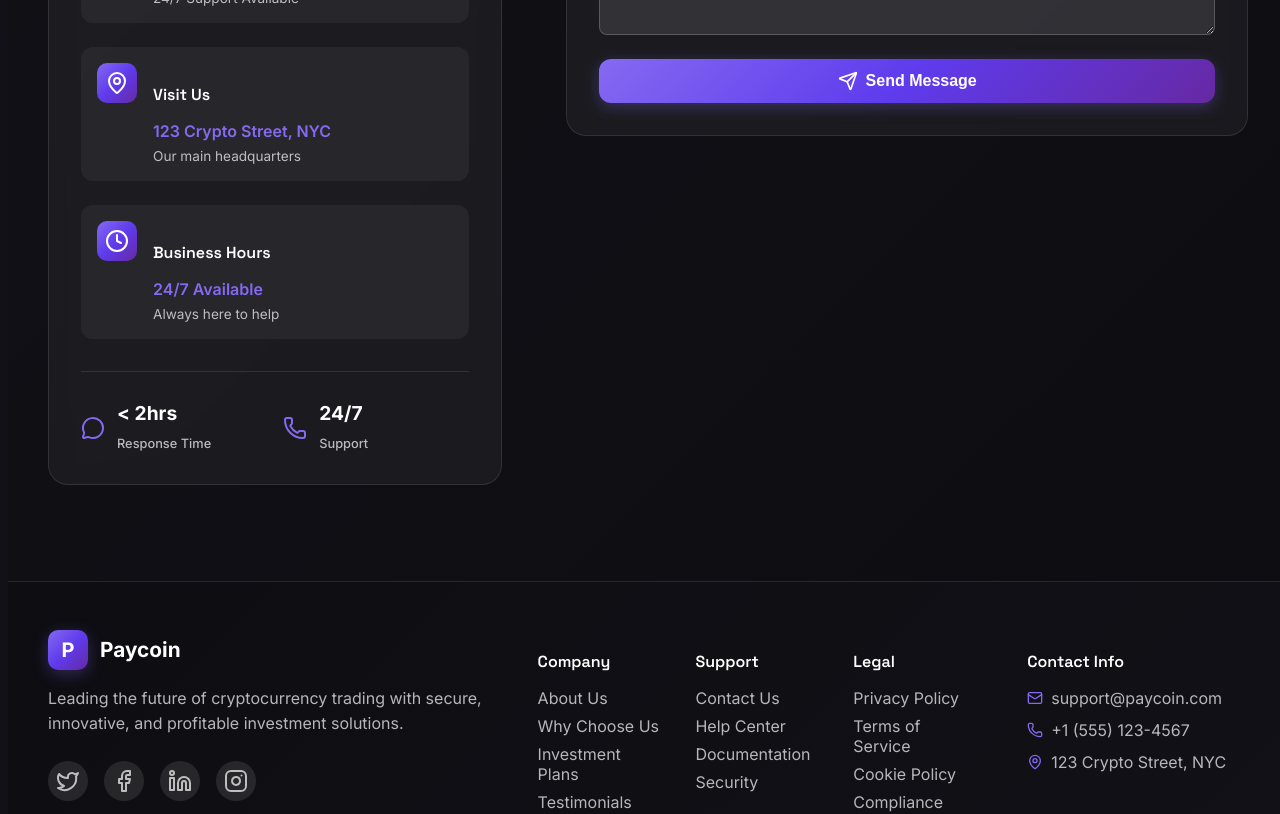
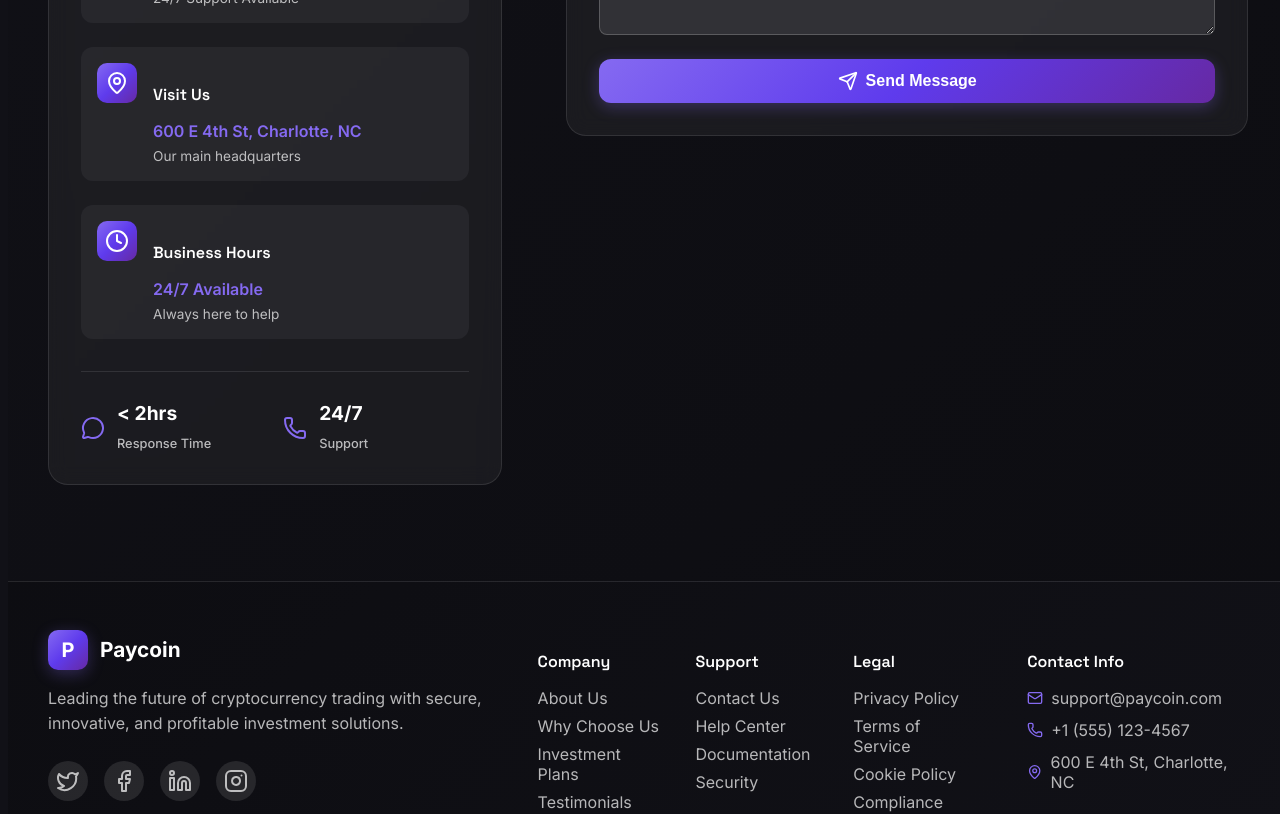
Before and after one commit to KelechiEze/paychoin, a Next.js app: page / in a window 1280 px wide. Shown: the part 8040-8854 px from the top of the page. Built offline with nearby package versions, Linux system fonts and the light colour scheme.

Commit message:
added new stuff

```diff
--- a/src/app/components/ContactForm.tsx
+++ b/src/app/components/ContactForm.tsx
@@ -55,7 +55,7 @@ const ContactForm = () => {
     {
       icon: MapPin,
       title: 'Visit Us',
-      value: '123 Crypto Street, NYC',
+      value: '600 E 4th St, Charlotte, NC',
       description: 'Our main headquarters'
     },
     {
--- a/src/app/components/Footer.tsx
+++ b/src/app/components/Footer.tsx
@@ -58,7 +58,7 @@ const Footer = () => {
             </div>
             <div className="contact-item">
               <MapPin size={16} />
-              <span>123 Crypto Street, NYC</span>
+              <span>600 E 4th St, Charlotte, NC</span>
             </div>
           </div>
         </div>
```
